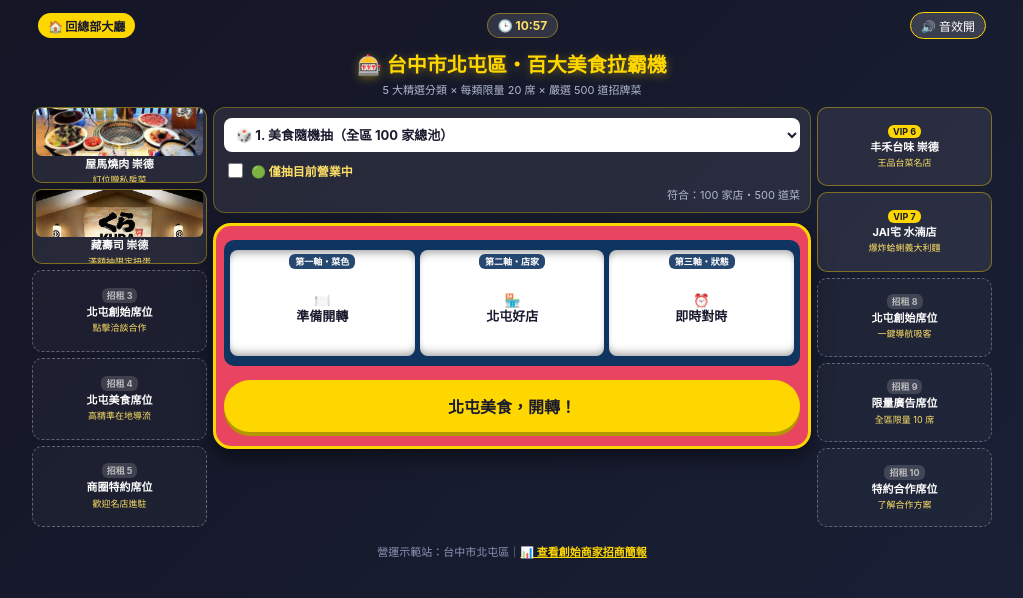
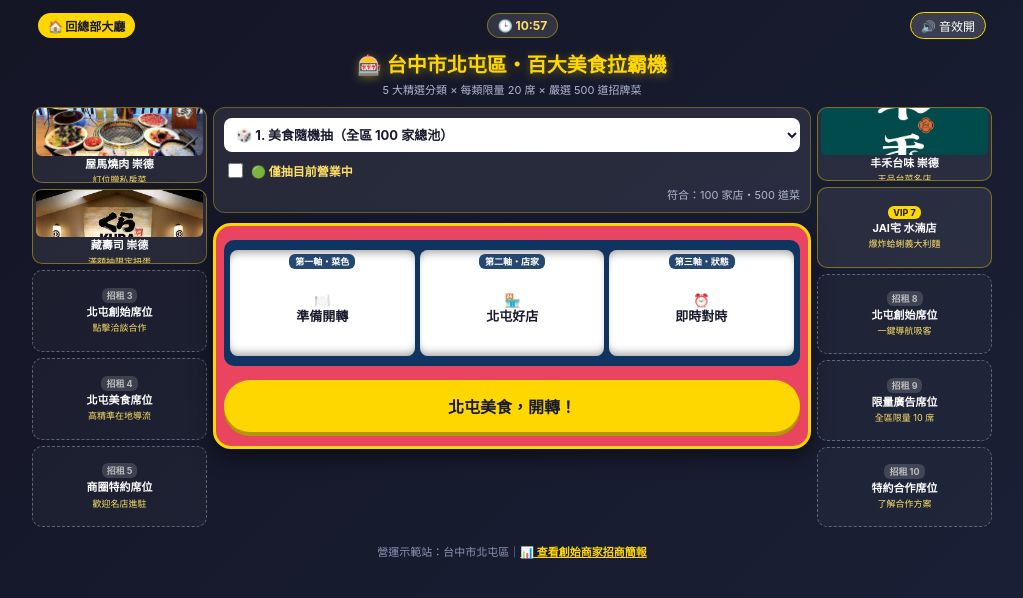
Before and after one commit to tcgogo2021-dotcom/food-slot, a plain HTML site: page SpinLife 轉生活/01_食_每日美味館/台中市/北屯區/北屯百大美食拉霸機.html in a window 1280 px wide. Shown: the whole page, without its empty margins (128-1151 px from the left). Drawn offline with Linux system fonts and the light colour scheme.

Commit message:
Update 北屯百大美食拉霸機.html

```diff
--- a/SpinLife 轉生活/01_食_每日美味館/台中市/北屯區/北屯百大美食拉霸機.html
+++ b/SpinLife 轉生活/01_食_每日美味館/台中市/北屯區/北屯百大美食拉霸機.html
@@ -99,7 +99,7 @@
     </div>
   </div>
   <div class="ad-column">
-    <a class="ad-card" href="https://google.com" target="_blank"><span class="ad-tag">VIP 6</span><div class="ad-title">丰禾台味 崇德</div><div class="ad-sub">王品台菜名店</div></a>
+   <a class="ad-card" href="https://www.veggtable.com/menu.php" target="_blank" style="padding:3px; overflow:hidden;"><img src="VIP6_丰禾台味.jpg" style="width:100%; height:52px; object-fit:cover; border-radius:6px; margin-bottom:2px;"><div class="ad-title">丰禾台味 崇德</div><div class="ad-sub">王品台菜名店</div></a>
     <a class="ad-card" href="https://google.com" target="_blank"><span class="ad-tag">VIP 7</span><div class="ad-title">JAI宅 水湳店</div><div class="ad-sub">爆炸蛤蜊義大利麵</div></a>
     <div class="ad-card vacant" onclick="alert('【SpinLife 轉生活】北屯黃金看板招租中（每類僅限 20 席）！')"><span class="ad-tag">招租 8</span><div class="ad-title">北屯創始席位</div><div class="ad-sub">一鍵導航吸客</div></div>
     <div class="ad-card vacant" onclick="alert('【SpinLife 轉生活】北屯黃金看板招租中（每類僅限 20 席）！')"><span class="ad-tag">招租 9</span><div class="ad-title">限量廣告席位</div><div class="ad-sub">全區限量 10 席</div></div>
```
